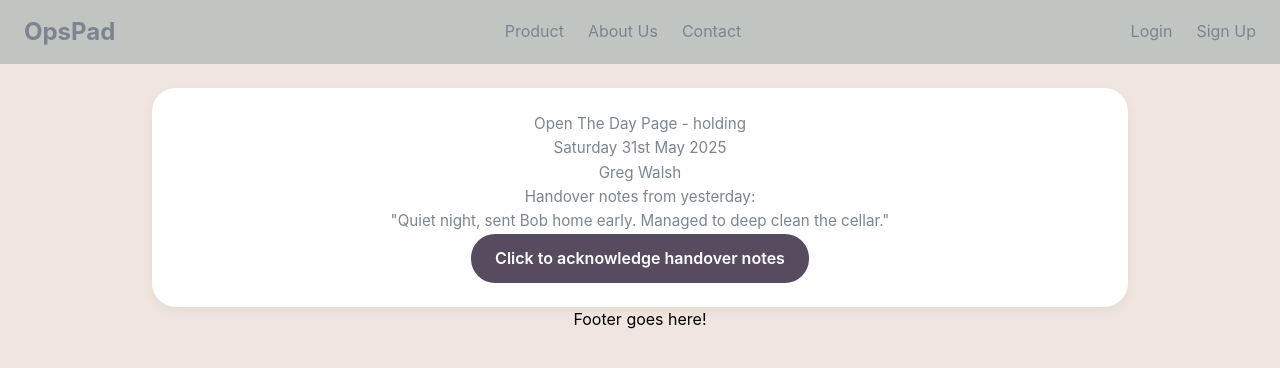
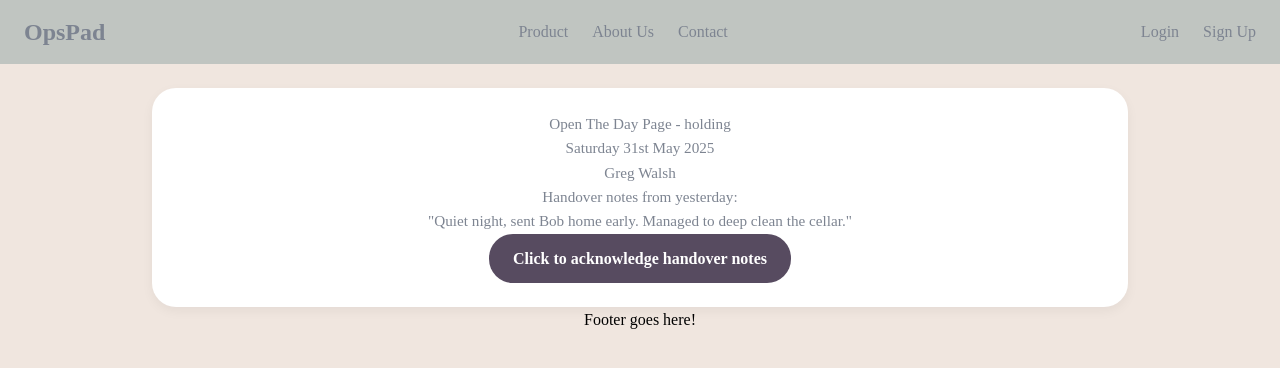
Before and after one commit to gregoryjameswalsh/OpsPad, a React (Vite) app: page /openday in a window 1280 px wide. Shown: the top 368 px of the page. Built offline with nearby package versions, Linux system fonts and the light colour scheme.

Commit message:
apple font

```diff
--- a/src/App.css
+++ b/src/App.css
@@ -35,8 +35,14 @@
   --color-alert: #ff9800;
 
   /* typography */
-  --font-family: -apple-system, BlinkMacSystemFont, "Segoe UI", Roboto, "Helvetica Neue", Arial, sans-serif;
-  --font-size-base: 16px;
+  /*--font-family: -apple-system, BlinkMacSystemFont, "Segoe UI", Roboto, "Helvetica Neue", Arial, sans-serif; */
+  /*--font-size-base: 16px; */
+
+  @font-face {
+  font-family: "San Francisco";
+  font-weight: 400;
+  src: url("https://applesocial.s3.amazonaws.com/assets/styles/fonts/sanfrancisco/sanfranciscodisplay-regular-webfont.woff");
+}
 
   /* spacing unit */
   --gap: 1.5rem;
```
